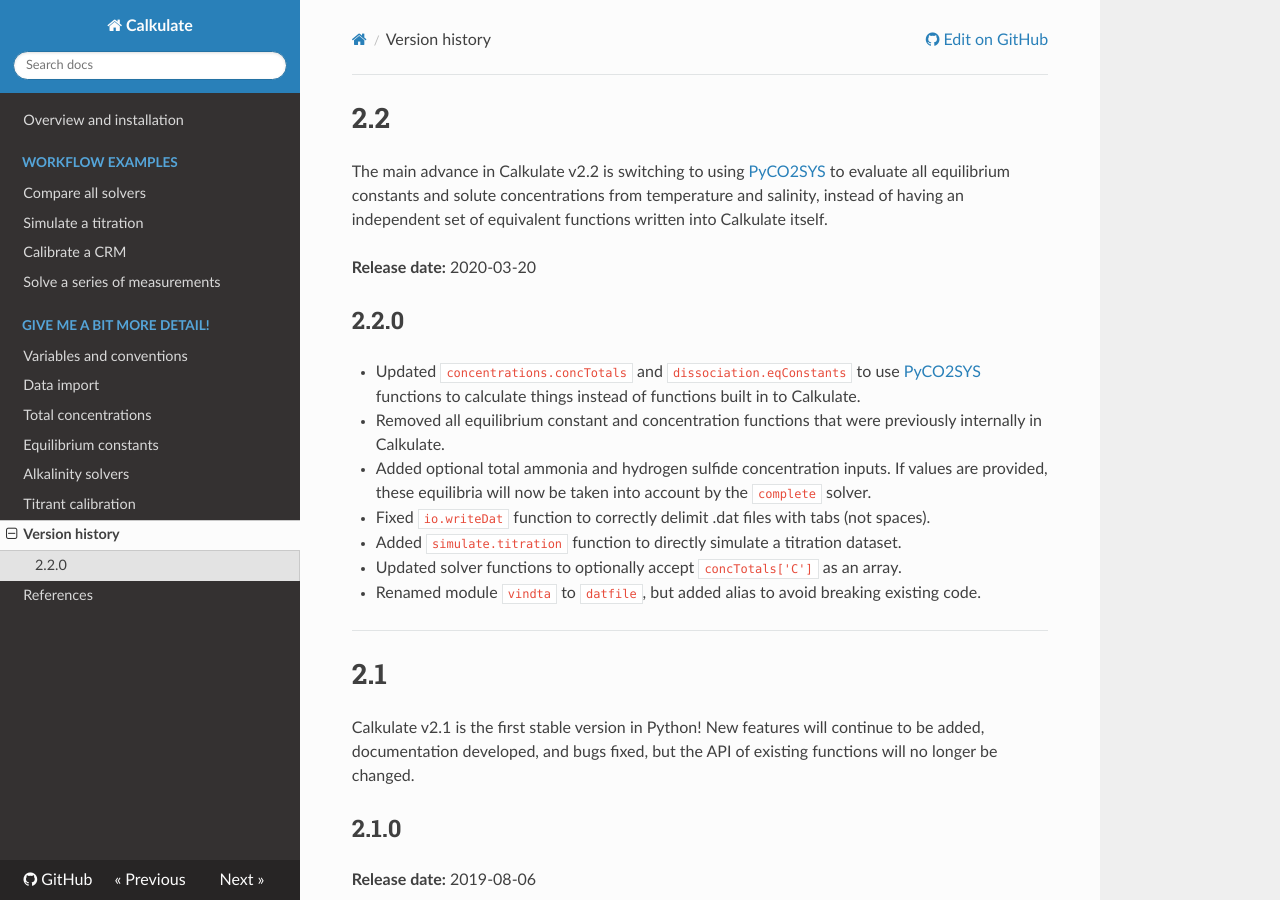
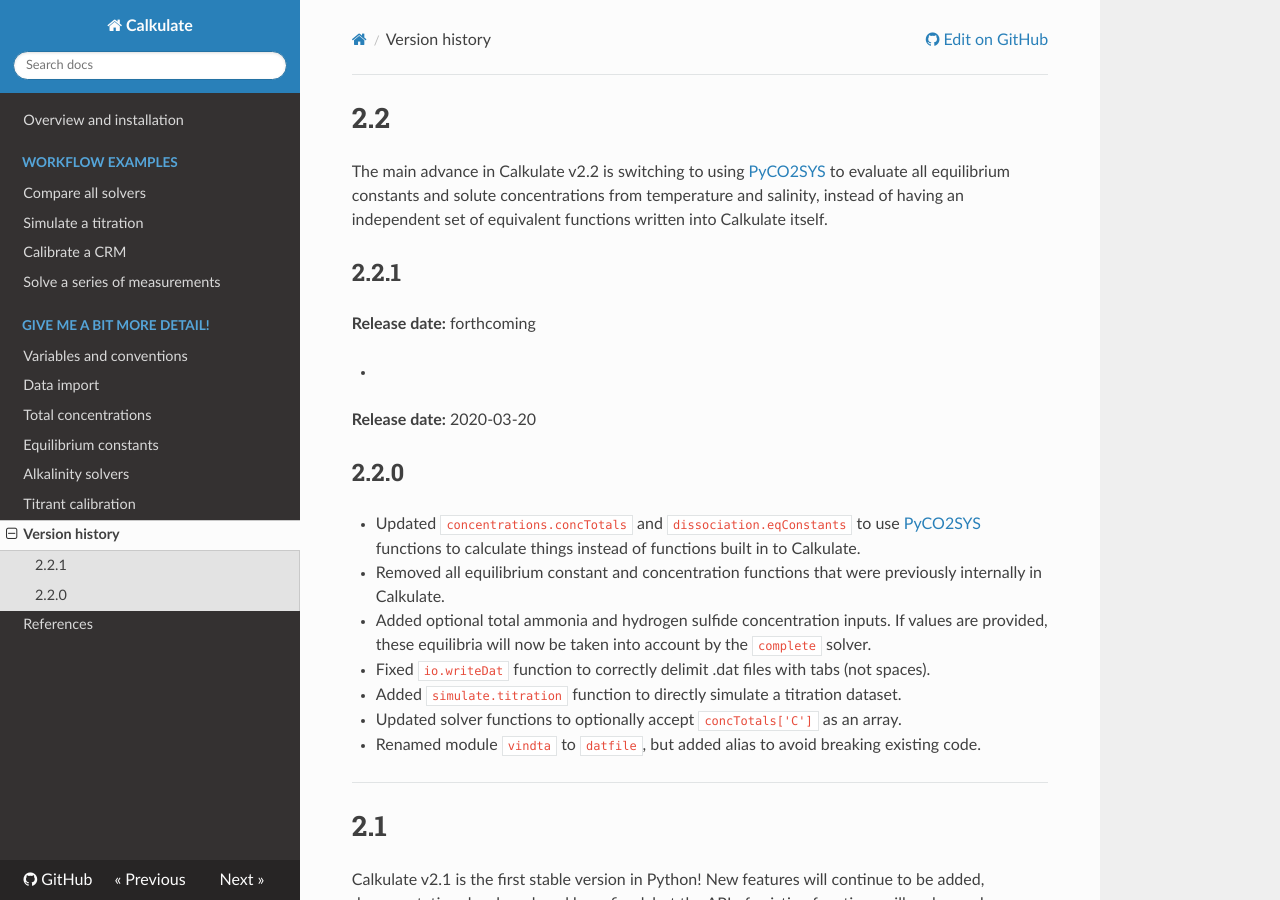
Before and after one commit to mvdh7/calkulate, an MkDocs documentation site: the page built from docs/versions.md, in a window 1280 px wide and 900 px high. Built offline with MkDocs 1.6.1, drawn with Linux system fonts in a browser that asks for light colours; nearby versions of some CDN libraries.

Commit message:
Increment to 2.2.1 ready for development

```diff
--- a/docs/index.md
+++ b/docs/index.md
@@ -1,4 +1,4 @@
-# <img src="img/logo_transparent.png" style="vertical-align:sub" width="105px" /> v2.2.0
+# <img src="img/logo_transparent.png" style="vertical-align:sub" width="105px" /> v2.2.1
 
 Calkulate is a Python 3.6+ package for determining total alkalinity from seawater titration data.
 
--- a/docs/versions.md
+++ b/docs/versions.md
@@ -1,6 +1,12 @@
 # 2.2
 
 The main advance in Calkulate v2.2 is switching to using [PyCO2SYS](https://github.com/mvdh7/PyCO2SYS) to evaluate all equilibrium constants and solute concentrations from temperature and salinity, instead of having an independent set of equivalent functions written into Calkulate itself.
+
+## 2.2.1
+
+**Release date:** forthcoming
+
+  *
 
 **Release date:** 2020-03-20
 
```
Also changed, not shown: 1 other file.
